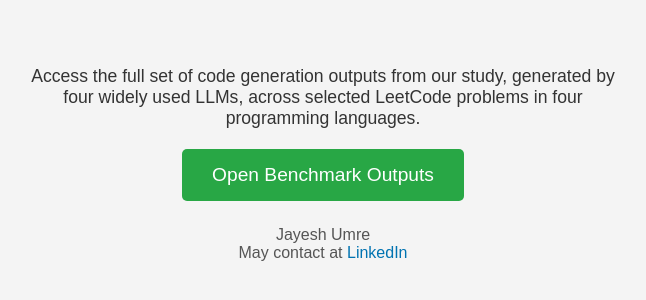
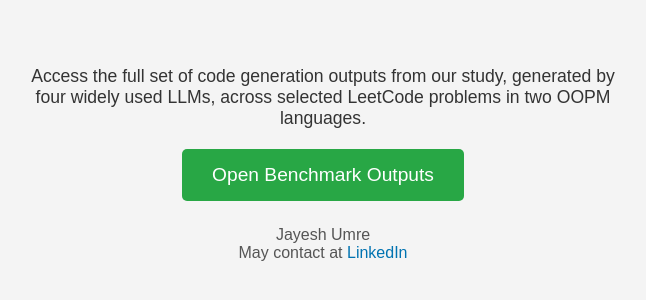
Before and after one commit to umarejayesh/EHS, a plain HTML site: page index.html in a window 1280 px wide. Shown: the part 236-536 px from the top of the page, without its empty margins (317-963 px from the left). Drawn offline with Linux system fonts and the light colour scheme.

Commit message:
Update index.html

```diff
--- a/index.html
+++ b/index.html
@@ -62,7 +62,7 @@
 <body>
     <div class="button-container">
         <div class="description">
-            Access the full set of code generation outputs from our study, generated by four widely used LLMs, across selected LeetCode problems in four programming languages.
+            Access the full set of code generation outputs from our study, generated by four widely used LLMs, across selected LeetCode problems in two OOPM languages.
         </div>
         <a href="SolutionLinks.html" class="link-button" target="_blank">
             Open Benchmark Outputs
```
